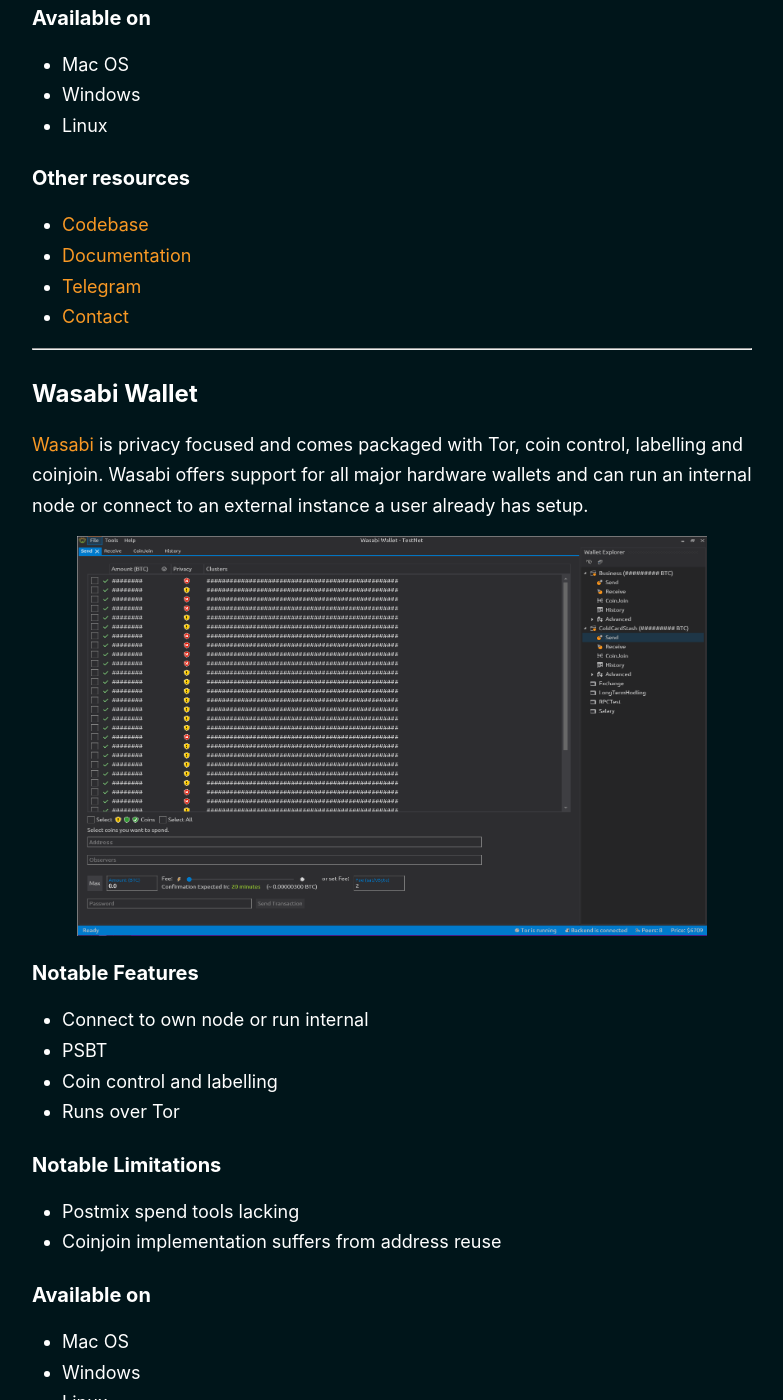
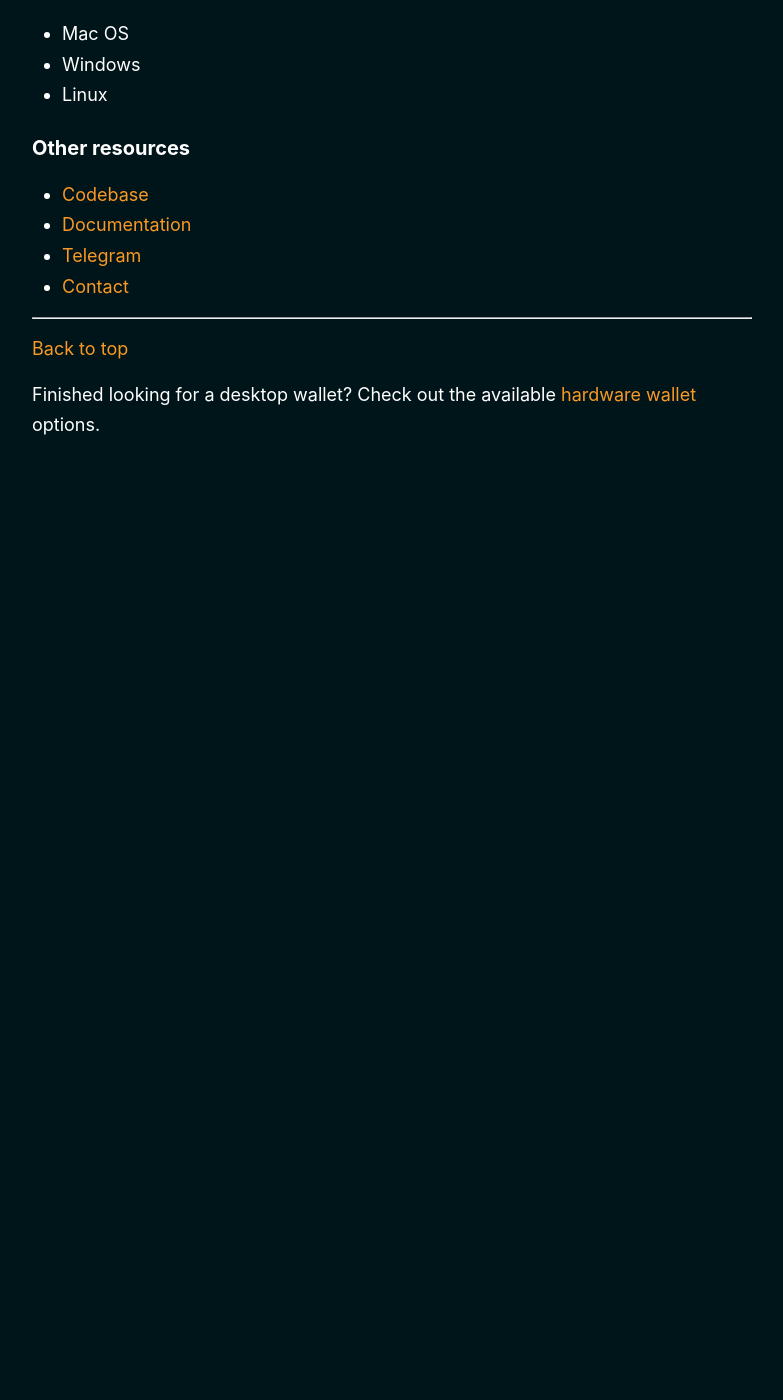
Before and after one commit to BitcoinQnA/bitcoin-wallet-guide, a Jekyll site: the page built from _pages/desktop.md, in a window 1280 px wide and 1400 px high, scrolled down 10923 px. Shown: the whole window, without its empty margins (248-1031 px from the left). Built offline with Jekyll 4.4.1, drawn with Linux system fonts in a browser that asks for light colours; after the commit the page ends 11553 px from its top, so only the background shows below that; some of the changed text lies outside the part shown.

Commit message:
remove wasabi

```diff
--- a/_pages/desktop.md
+++ b/_pages/desktop.md
@@ -16,7 +16,6 @@ Desktop wallets can sometimes offer more usability and often, a greater feature
 5.  [Lily Wallet](#lily-wallet)
 6.  [Specter Desktop](#specter-desktop)
 7.  [Sparrow Wallet](#sparrow-wallet)
-8.  [Wasabi Wallet](#wasabi-wallet)
 
 ***
 
@@ -243,35 +242,6 @@ Desktop wallets can sometimes offer more usability and often, a greater feature
 
 ***
 
-## Wasabi Wallet
-
-[Wasabi](https://wasabiwallet.io/) is privacy focused and comes packaged with Tor, coin control, labelling and coinjoin. Wasabi offers support for all major hardware wallets and can run an internal node or connect to an external instance a user already has setup.
-
-<img src="https://raw.githubusercontent.com/BitcoinQnA/bitcoin-wallet-guide/master/images/Send.png" class=responsive width="630" height="400" maxheight="450">
-
-### Notable Features
-* Connect to own node or run internal
-* PSBT
-* Coin control and labelling
-* Runs over Tor
-
-### Notable Limitations
-* Postmix spend tools lacking
-* Coinjoin implementation suffers from address reuse
-
-### Available on
-* Mac OS
-* Windows
-* Linux
-
-### Other resources
-* [Codebase](https://github.com/zkSNACKs/WalletWasabi/)
-* [Documentation](https://docs.wasabiwallet.io/)
-* [Telegram](https://t.me/WasabiWallet)
-* [Setup Video](https://youtu.be/kocEpndQcsg)
-
-***
-
  <a href="#top">Back to top</a>
 
 Finished looking for a desktop wallet? Check out the available [hardware wallet](/hardware) options.
```
